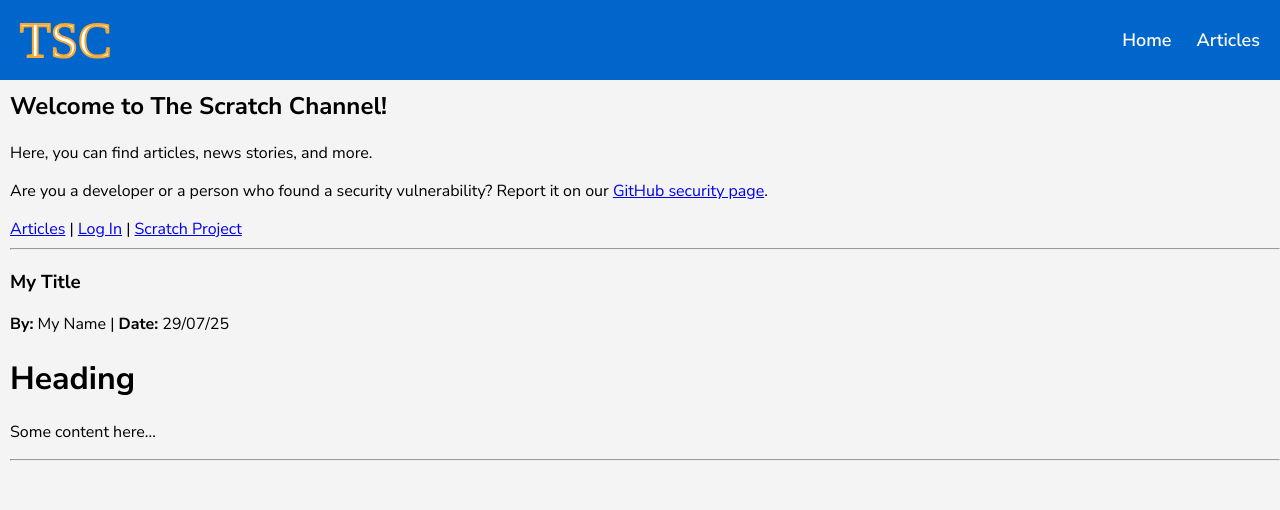
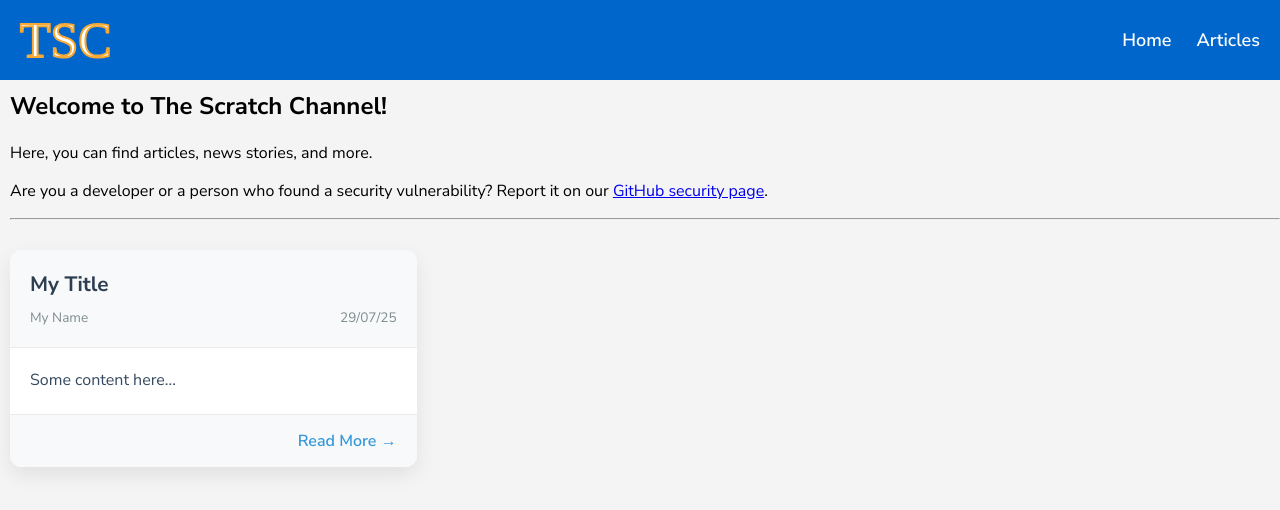
Before and after one commit to snoopythe3-from-scratch/snoopysblog, a React (Vite) app: page / in a window 1280 px wide. Shown: the top 510 px of the page. Built offline with nearby package versions, Linux system fonts and the light colour scheme; a web font is replaced by a local one.

Commit message:
some basic article css with modal DO NOT MERGE

```diff
--- a/public/articles/article1.md
+++ b/public/articles/article1.md
@@ -1,7 +1,5 @@
 |Title|Author|Date|
-|---|--|-|
+|---|---|---|
 |My Title|My Name|29/07/25|
 
-# Heading
-
 Some content here...
--- a/src/App.jsx
+++ b/src/App.jsx
@@ -4,6 +4,8 @@ import MainContent from "./MainContent";
 
 // I tested out adding all three css files and it gives the same results as just having this one, so i deleted the other ones
 import "./styles/index-revamp.css"
+// css just for articles
+import "./styles/article.css"
 
 function App() {
   return (
--- a/src/MainContent.jsx
+++ b/src/MainContent.jsx
@@ -3,6 +3,7 @@ import { marked } from "marked";
 
 export default function MainContent() {
     const [articles, setArticles] = useState([]);
+    const [selectedArticle, setSelectedArticle] = useState(null);
 
     useEffect(() => {
         async function fetchArticles() {
@@ -16,13 +17,11 @@ export default function MainContent() {
                         const text = await res.text();
                         const lines = text.split("\n");
 
-                        // Changed to require minimum 3 lines (header, separator, data)
                         if (lines.length < 3) {
                             console.warn(`Skipping ${filename}: not enough lines`);
                             return null;
                         }
 
-                        // Changed to use 2nd index (3rd line) for data row
                         const metadataRow = lines[2].trim();
 
                         if (!metadataRow.startsWith("|") || !metadataRow.endsWith("|")) {
@@ -42,19 +41,22 @@ export default function MainContent() {
 
                         const [title, author, date] = metadataValues;
 
-                        // Changed to start searching after table (i > 2)
                         const contentStartIndex = lines.findIndex((line, i) => i > 2 && line.trim() !== "");
 
-                        // Handle case where no content is found
                         if (contentStartIndex === -1) {
                             console.warn(`Skipping ${filename}: no content found`);
                             return null;
                         }
 
-                        // Added await for async parsing
                         const content = await marked.parse(lines.slice(contentStartIndex).join("\n"));
 
-                        return { title, author, date, content, filename };
+                        // Create preview by removing HTML tags and truncating
+                        const textContent = content.replace(/<[^>]*>/g, "");
+                        const preview = textContent.length > 150
+                            ? textContent.substring(0, 150) + '...'
+                            : textContent;
+
+                        return { title, author, date, content, preview, filename };
                     } catch (err) {
                         console.error(`Failed to load ${filename}:`, err);
                         return null;
@@ -62,20 +64,22 @@ export default function MainContent() {
                 })
             );
 
-            // Filter out nulls and fix variable name
             const validArticles = fetchedArticles.filter(article => article !== null);
-
-            // Set articles with valid ones
             setArticles(validArticles);
-
-            // Debug logs (optional)
-            console.log("Raw files:", files);
-            console.log("Fetched articles:", fetchedArticles);
-            console.log("Valid articles:", validArticles);
         }
 
         fetchArticles();
     }, []);
+
+    const openArticle = (article) => {
+        setSelectedArticle(article);
+        document.body.style.overflow = 'hidden'; // Disable page scrolling
+    };
+
+    const closeArticle = () => {
+        setSelectedArticle(null);
+        document.body.style.overflow = 'auto'; // Re-enable scrolling
+    };
 
     return (
         <div className="main">
@@ -91,21 +95,49 @@ export default function MainContent() {
                     GitHub security page
                 </a>.
             </p>
-            <div className="actions">
-                <a href="/articles.html">Articles</a> | <a href="/login.html">Log In</a> | {" "}
-                <a href="https://scratch.mit.edu/projects/1149116249/">Scratch Project</a>
-            </div>
             <hr />
-            <div className="articles">
+
+            <div className="articles-grid">
                 {articles.map((article, index) => (
-                    <div key={index} className="article">
-                        <h3>{article.title}</h3>
-                        <p><strong>By:</strong> {article.author} | <strong>Date:</strong> {article.date}</p>
-                        <div dangerouslySetInnerHTML={{ __html: article.content }} />
-                        <hr />
+                    <div
+                        key={index}
+                        className="article-card"
+                        onClick={() => openArticle(article)}
+                    >
+                        <div className="card-header">
+                            <h3>{article.title}</h3>
+                            <div className="meta">
+                                <span className="author">{article.author}</span>
+                                <span className="date">{article.date}</span>
+                            </div>
+                        </div>
+                        <div className="card-content">
+                            <p>{article.preview}</p>
+                        </div>
+                        <div className="read-more">Read More →</div>
                     </div>
                 ))}
             </div>
+
+            {/* Modal for full article */}
+            {selectedArticle && (
+                <div className="modal-overlay" onClick={closeArticle}>
+                    <div className="modal-content" onClick={e => e.stopPropagation()}>
+                        <button className="close-button" onClick={closeArticle}>×</button>
+                        <div className="modal-header">
+                            <h2>{selectedArticle.title}</h2>
+                            <div className="meta">
+                                <span className="author">By: {selectedArticle.author}</span>
+                                <span className="date">Date: {selectedArticle.date}</span>
+                            </div>
+                        </div>
+                        <div
+                            className="article-full-content"
+                            dangerouslySetInnerHTML={{ __html: selectedArticle.content }}
+                        />
+                    </div>
+                </div>
+            )}
         </div>
     );
 }
--- /dev/null
+++ b/src/styles/article.css
@@ -0,0 +1,137 @@
+/* Modern card layout */
+.articles-grid {
+    display: grid;
+    grid-template-columns: repeat(auto-fill, minmax(300px, 1fr));
+    gap: 25px;
+    margin-top: 30px;
+}
+
+.article-card {
+    background: white;
+    border-radius: 12px;
+    box-shadow: 0 8px 20px rgba(0, 0, 0, 0.08);
+    overflow: hidden;
+    transition: all 0.3s ease;
+    cursor: pointer;
+    display: flex;
+    flex-direction: column;
+    height: 100%;
+}
+
+.article-card:hover {
+    transform: translateY(-5px);
+    box-shadow: 0 12px 25px rgba(0, 0, 0, 0.15);
+}
+
+.card-header {
+    padding: 20px;
+    background: #f8f9fa;
+    border-bottom: 1px solid #eaeaea;
+}
+
+.card-header h3 {
+    margin: 0 0 10px 0;
+    font-size: 1.3rem;
+    color: #2c3e50;
+}
+
+.meta {
+    display: flex;
+    justify-content: space-between;
+    font-size: 0.85rem;
+    color: #7f8c8d;
+}
+
+.card-content {
+    padding: 20px;
+    flex-grow: 1;
+}
+
+.card-content p {
+    margin: 0;
+    line-height: 1.6;
+    color: #34495e;
+}
+
+.read-more {
+    padding: 15px 20px;
+    background: #f8f9fa;
+    text-align: right;
+    font-weight: 600;
+    color: #3498db;
+    border-top: 1px solid #eaeaea;
+}
+
+/* Modal styles */
+.modal-overlay {
+    position: fixed;
+    top: 0;
+    left: 0;
+    right: 0;
+    bottom: 0;
+    background: rgba(0, 0, 0, 0.85);
+    display: flex;
+    align-items: center;
+    justify-content: center;
+    z-index: 1000;
+    backdrop-filter: blur(5px);
+}
+
+.modal-content {
+    background: white;
+    border-radius: 15px;
+    width: 85%;
+    max-width: 800px;
+    max-height: 90vh;
+    overflow-y: auto;
+    box-shadow: 0 15px 50px rgba(0, 0, 0, 0.3);
+    position: relative;
+}
+
+.close-button {
+    position: absolute;
+    top: 15px;
+    right: 20px;
+    background: none;
+    border: none;
+    font-size: 2rem;
+    cursor: pointer;
+    color: #7f8c8d;
+    z-index: 10;
+}
+
+.close-button:hover {
+    color: #e74c3c;
+}
+
+.modal-header {
+    padding: 30px 30px 20px;
+    position: sticky;
+    top: 0;
+    background: white;
+    z-index: 5;
+    box-shadow: 0 3px 10px rgba(0, 0, 0, 0.05);
+}
+
+.modal-header h2 {
+    margin-top: 0;
+    color: #2c3e50;
+}
+
+.article-full-content {
+    padding: 0 30px 30px;
+    line-height: 1.8;
+}
+
+.article-full-content p {
+    margin-bottom: 1.5em;
+    color: #2c3e50;
+}
+
+.article-full-content h1,
+.article-full-content h2,
+.article-full-content h3 {
+    color: #2c3e50;
+    margin-top: 1.5em;
+    margin-bottom: 0.8em;
+}
```
